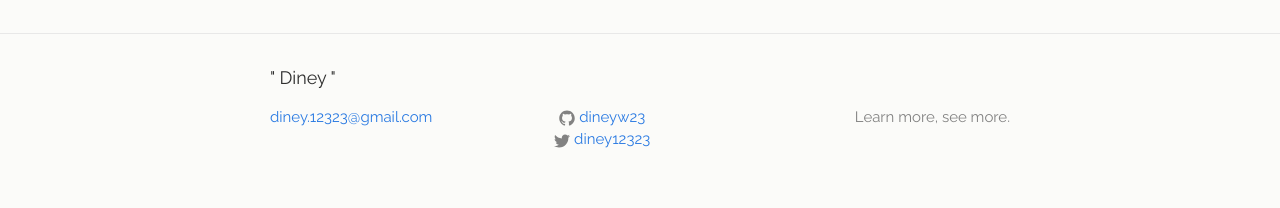
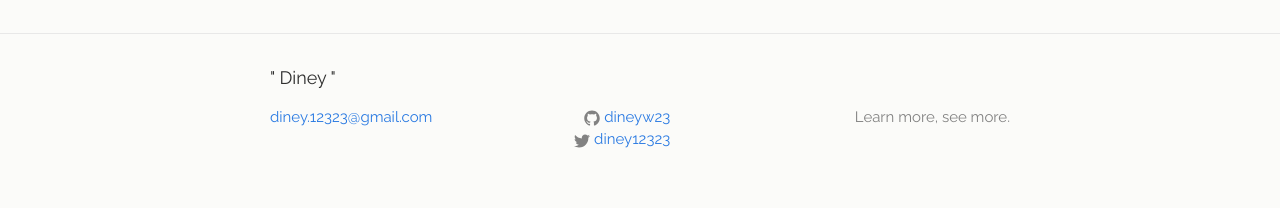
Before and after one commit to dineyw23/dineyw23.github.io, a Jekyll site: the page built from index.html, in a window 1280 px wide. Shown: the part 836-1044 px from the top of the page. Built offline with Jekyll 4.4.1, drawn with Linux system fonts in a browser that asks for light colours.

Commit message:
Footer fortmatting

```diff
--- a/_includes/footer.html
+++ b/_includes/footer.html
@@ -11,7 +11,7 @@
         </ul>
       </div>
 
-      <div class="footer-col footer-col-2" align="middle">
+      <div class="footer-col footer-col-2" align="right">
         <ul class="social-media-list">
           {% if site.github_username %}
           <li>
```
